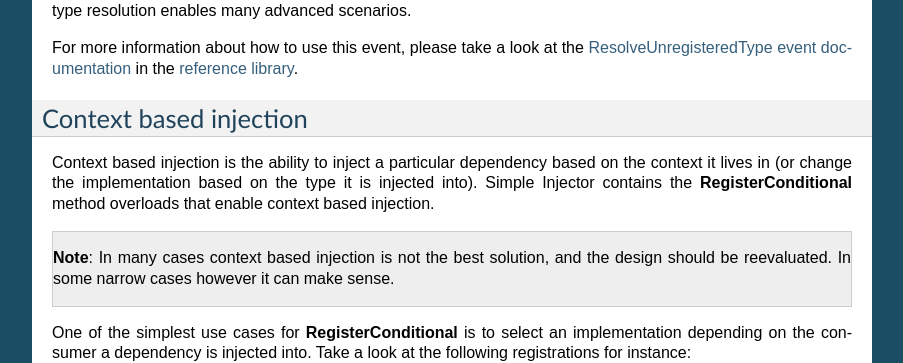
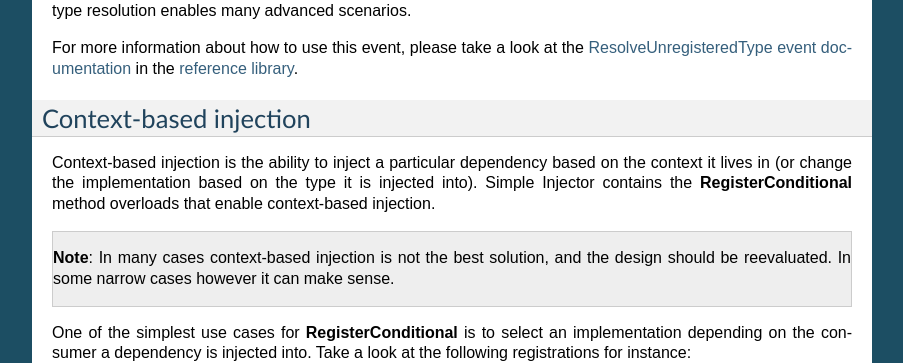
Before and after one commit to simpleinjector/Documentation, a Sphinx documentation site: the page built from source/advanced.rst, in a window 1280 px wide and 900 px high, scrolled down 6646 px. Shown: the part 157-520 px from the top of the window, without its empty margins (198-1101 px from the left). Built offline with Sphinx 7.4.7, drawn with Linux system fonts in a browser that asks for light colours; some of the changed text lies outside the part shown.

Commit message:
Typos fixed.

```diff
--- a/source/advanced.rst
+++ b/source/advanced.rst
@@ -11,7 +11,7 @@ This chapter discusses the following subjects:
 * :ref:`Registration of open generic types <Registration-Of-Open-Generic-Types>`
 * :ref:`Mixing collections of open-generic and non-generic components <Mixing-collections-of-open-generic-and-non-generic-components>`
 * :ref:`Unregistered type resolution <Unregistered-Type-Resolution>`
-* :ref:`Context based injection / Contextual binding <Context-Based-Injection>`
+* :ref:`Context-based injection / Contextual binding <Context-Based-Injection>`
 * :ref:`Property injection <Property-Injection>`
 * :ref:`Covariance and Contravariance <Covariance-Contravariance>`
 * :ref:`Registering plugins dynamically <Plugins>`
@@ -332,14 +332,14 @@ For more information about how to use this event, please take a look at the `Res
 
 .. _Context-Based-Injection:
 
-Context based injection
+Context-based injection
 =======================
 
-Context based injection is the ability to inject a particular dependency based on the context it lives in (or change the implementation based on the type it is injected into). Simple Injector contains the **RegisterConditional** method overloads that enable context based injection.
+Context-based injection is the ability to inject a particular dependency based on the context it lives in (or change the implementation based on the type it is injected into). Simple Injector contains the **RegisterConditional** method overloads that enable context-based injection.
 
 .. container:: Note
 
-    **Note**: In many cases context based injection is not the best solution, and the design should be reevaluated. In some narrow cases however it can make sense.
+    **Note**: In many cases context-based injection is not the best solution, and the design should be reevaluated. In some narrow cases however it can make sense.
 
 One of the simplest use cases for **RegisterConditional** is to select an implementation depending on the consumer a dependency is injected into. Take a look at the following registrations for instance:
 
```
